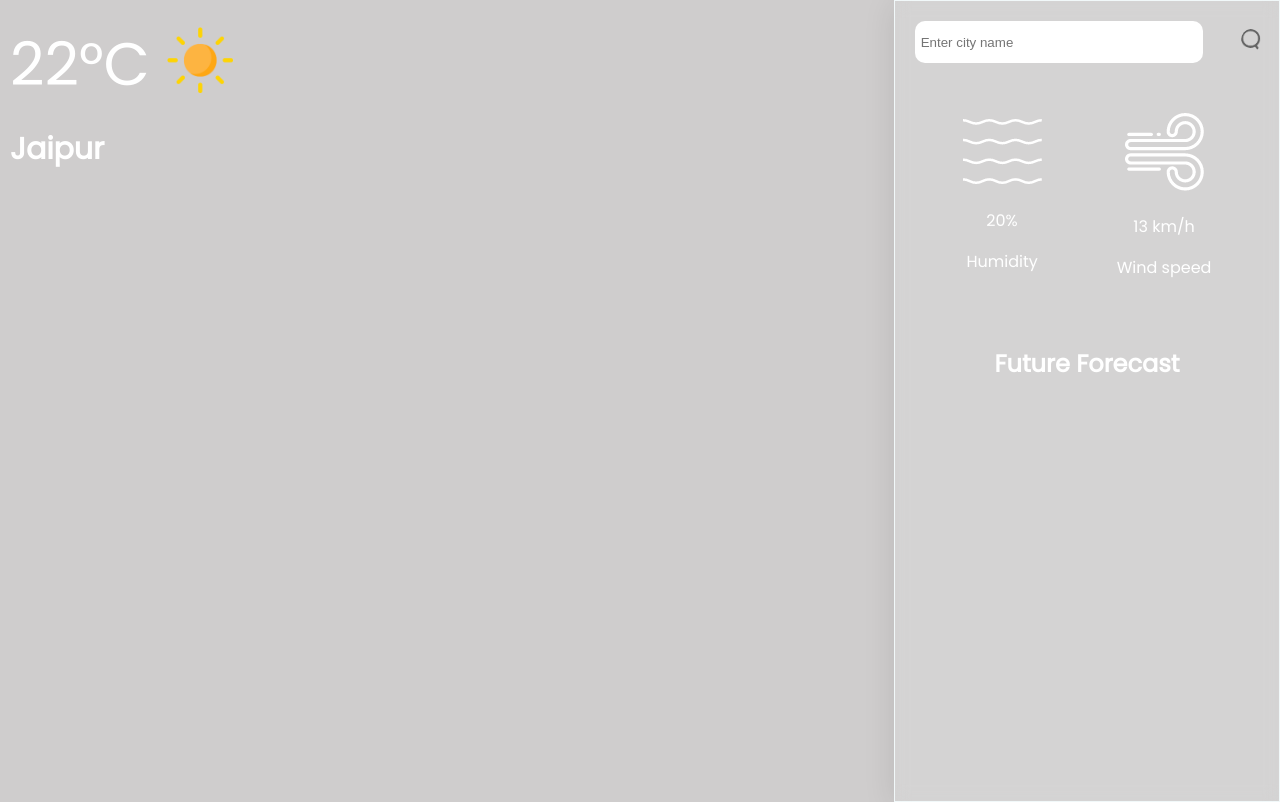
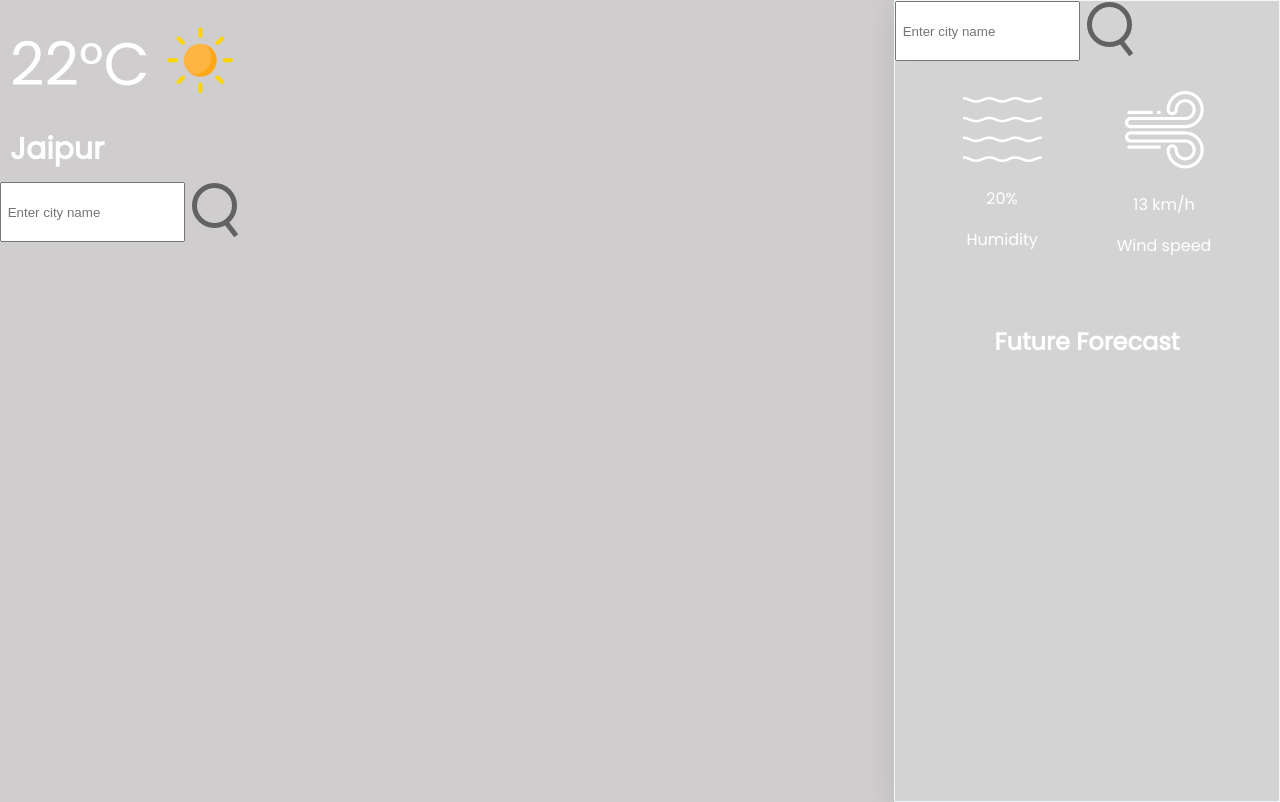
Before and after one commit to iva-agarwal/Javascript, a plain HTML site: page weather_app/index.html in a window 1280 px wide. Drawn offline with Linux system fonts and the light colour scheme.

Commit message:
Update index.html

```diff
--- a/weather_app/index.html
+++ b/weather_app/index.html
@@ -14,15 +14,15 @@
                 <div><img src="images/clear.png" alt="" style="width: 100px;" class="weather-icon"></div>
             </div>
             <h3 class="city">Jaipur</h3>
-            <div class="search-bar1">
-                <input type="text" placeholder=" Enter city name" class="search">
-                <button><img src="images/search.png" alt="" class="search-icon"></button>
+            <div class="search-bar min">
+                <input type="text" placeholder=" Enter city name" class="search1">
+                <button><img src="images/search.png" alt="" class="search-icon1"></button>
             </div>
         </div>
         <div class="card">
             <div class="search-bar">
-                <input type="text" placeholder=" Enter city name" class="search">
-                <button><img src="images/search.png" alt="" class="search-icon"></button>
+                <input type="text" placeholder=" Enter city name" class="search2">
+                <button><img src="images/search.png" alt="" class="search-icon2"></button>
             </div>
             <div class="error">
                 <p>Invalid city name</p>
```
